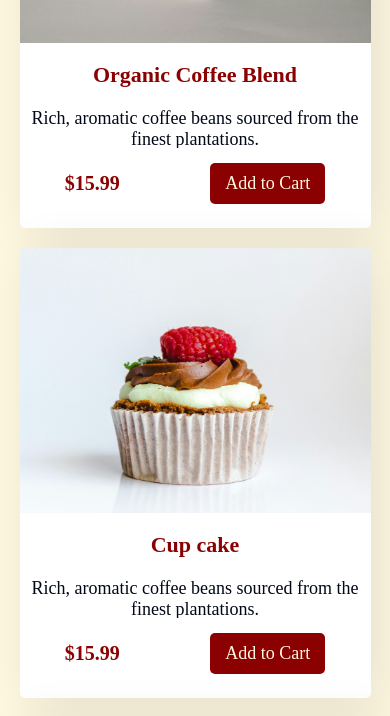
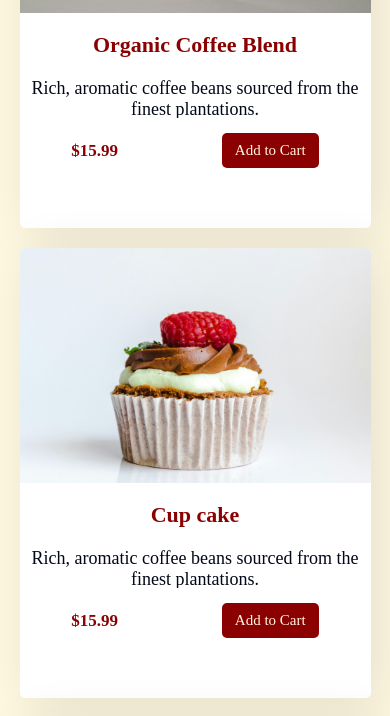
Before and after one commit to Yuossef-ezzat/Delicious-Bites-Project, a plain HTML site: page index.html in a window 390 px wide. Shown: the part 1180-1896 px from the top of the page. Drawn offline with Linux system fonts and the light colour scheme; grey boxes are pictures that could not be loaded.

Commit message:
Add files via upload

```diff
--- a/css/style.css
+++ b/css/style.css
@@ -278,7 +278,7 @@ header .bars{
     }
     .Featured-Products-section .Featured-Products img{
         width: 100%;
-        height: 280px;
+        height: 250px;
         padding-bottom: 15px;
     }
     .Featured-Products-section .Featured-Products .product{
@@ -298,11 +298,11 @@ header .bars{
     }
 
     .Featured-Products-section .Featured-Products .product .price{
-        font-size: 20px;
+        font-size: 17px;
     }
     .Featured-Products-section .Featured-Products .product .btn{
-        padding: 10px 15px;
-        font-size: 18px;
+        padding: 9px 13px;
+        font-size: 15px;
     }
 }
 /*--------------------------------------------------------------------------------------------------*/
```
